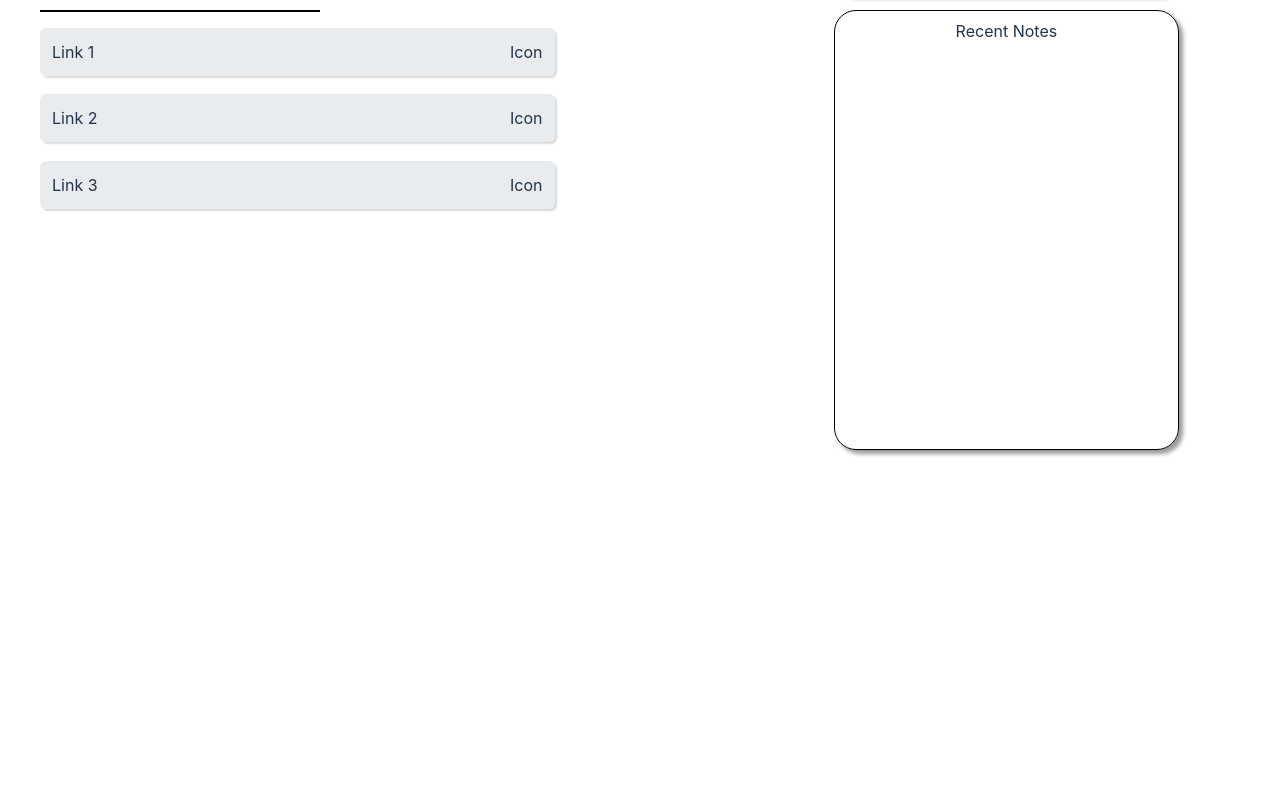
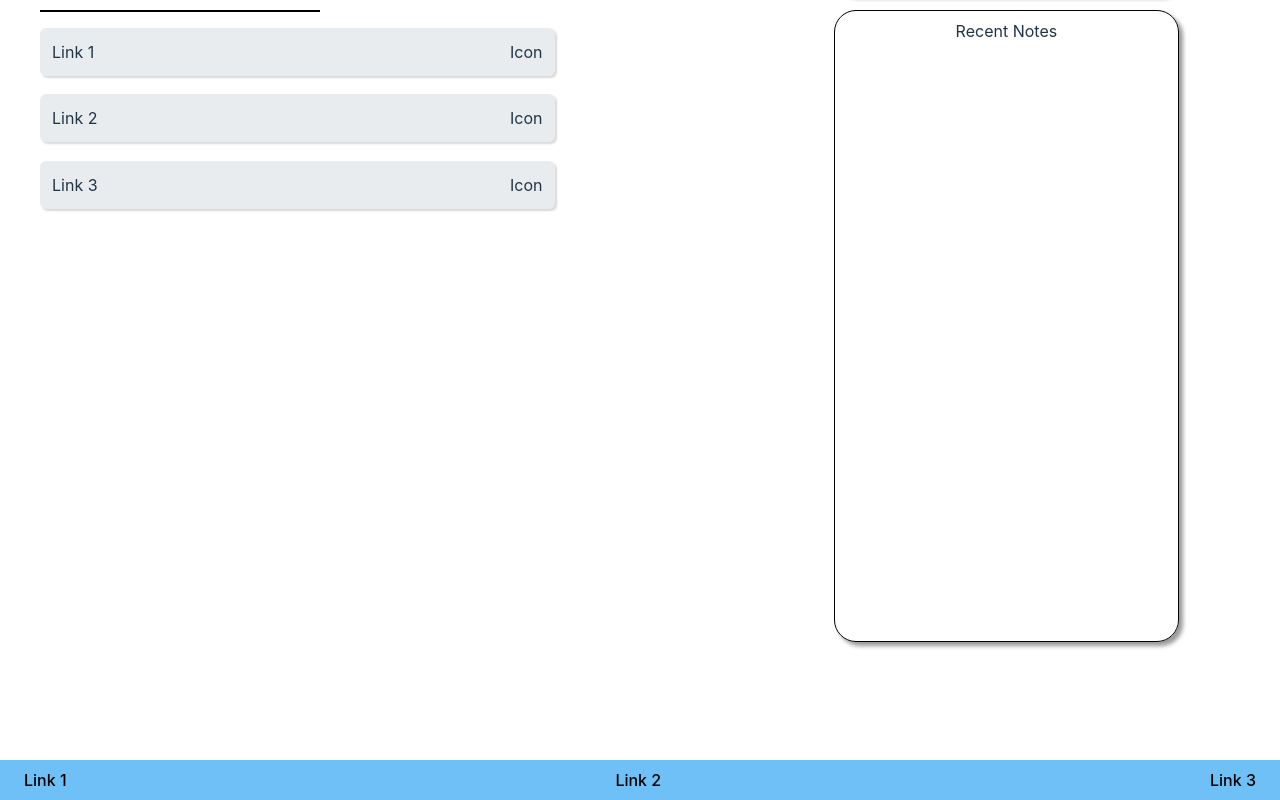
Before and after one commit to Eoljjang/poke-gear, a React (Vite) app in the folder client/: page / in a window 1280 px wide. Shown: the part 184-984 px from the top of the page. Before the commit the page ends 800 px from the top, so only its background shows below. Built offline with nearby package versions, Linux system fonts and the light colour scheme.

Commit message:
finished footer

```diff
--- /dev/null
+++ b/client/src/components/Footer.jsx
@@ -0,0 +1,24 @@
+import '../styles/components/Footer.css'
+import PropTypes from 'prop-types'
+
+// Props:
+// 1) footerLinks: Takes a JSON-style object {text: url}. Display text for the link, and the url to the link itself.
+
+function Footer({footerLinks}) {
+    return(
+        <footer>
+            {Object.entries(footerLinks).map(([text, url], index) => (
+                <a key={url} href={url} className="footer-link"> {/* Using the URL as the key. If it raises issues later on check here.*/}
+                    {text}
+                </a>
+            ))}
+        </footer>
+    )
+}
+
+// Prop Validation.
+Footer.propTypes = {
+    footerLinks: PropTypes.objectOf(PropTypes.string).isRequired,
+};
+
+export default Footer;
--- /dev/null
+++ b/client/src/styles/components/Footer.css
@@ -0,0 +1,12 @@
+footer{
+    background-color: #6ec0f7;
+    padding: 0.5rem 1.5rem 0.5rem 1.5rem;
+    display: flex;
+    align-items: center;
+    justify-content: space-between;
+}
+
+.footer-link{
+    text-decoration: none;
+    color: black;
+}
--- a/client/src/styles/views/App.css
+++ b/client/src/styles/views/App.css
@@ -13,7 +13,7 @@ body, html, #root {
 
 .dashboard-content{
   display: flex;
-  height: 70%;
+  min-height: 100vh;
   margin: 1.5rem;
 }
 
@@ -28,5 +28,4 @@ body, html, #root {
   gap: 1rem;
   width: 40%;
   padding: 1rem;
-
 }
--- a/client/src/views/App.jsx
+++ b/client/src/views/App.jsx
@@ -4,6 +4,7 @@ import RecentNotes from '../components/RecentNotes.jsx'
 import QuickLinks from '../components/QuickLinks.jsx'
 import QuickNote from '../components/QuickNote.jsx'
 import Sidebar from '../components/Sidebar.jsx'
+import Footer from '../components/Footer.jsx'
 import '../styles/views/App.css'
 import { useState } from 'react'
 
@@ -18,6 +19,12 @@ function App() {
     console.log('Closing Sidebar');
     setSidebarOpen(false);
   };
+
+  const footerLinks = {
+    "Link 1": "URL",
+    "Link 2": "URL",
+    "Link 3": "URL"
+  }
 
   //TODO
   const handleLogin = () => {
@@ -42,6 +49,8 @@ function App() {
           <RecentNotes />
         </div>
       </div>
+
+      <Footer footerLinks={footerLinks}/>
     </>
   )
 }
```
